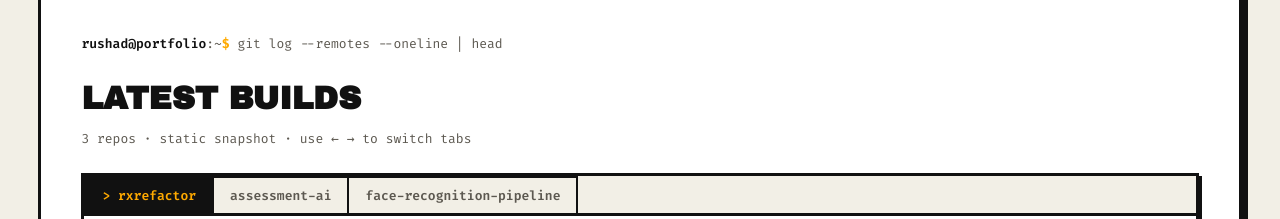
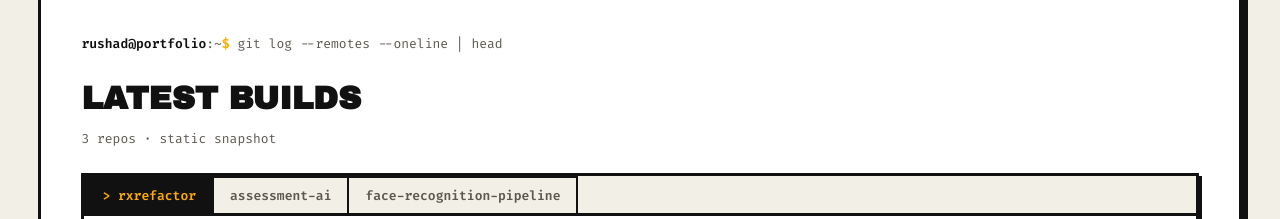
Before and after one commit to RushadW/rushad-portfolio, a React (Vite) app: page / in a window 1280 px wide. Shown: the part 1900-2119 px from the top of the page. Built offline with nearby package versions, Linux system fonts and the light colour scheme; no server answers.

Commit message:
Enhance Projects component by improving status message formatting and hiding keyboard hints on touch devices.

```diff
--- a/src/components/Projects.jsx
+++ b/src/components/Projects.jsx
@@ -77,11 +77,15 @@ export default function Projects() {
 
       <h2 className="section__heading">Latest Builds</h2>
       <p className="section__meta">
-        {status === 'ready'
-          ? `${count} repos · ${SOURCE_LABEL[source]}${
-              fetchedAt ? ` · synced ${timeAgo(new Date(fetchedAt).toISOString())}` : ''
-            } · use ← → to switch tabs`
-          : 'pulling repositories, newest push first'}
+        {status === 'ready' ? (
+          <>
+            {count} repos · {SOURCE_LABEL[source]}
+            {fetchedAt && ` · synced ${timeAgo(new Date(fetchedAt).toISOString())}`}
+            <span className="section__meta-keys"> · use ← → to switch tabs</span>
+          </>
+        ) : (
+          'pulling repositories, newest push first'
+        )}
       </p>
 
       {status === 'loading' && <AsciiSpinner />}
--- a/src/styles/global.css
+++ b/src/styles/global.css
@@ -284,6 +284,13 @@ a:hover {
   font-size: var(--fs-small);
   color: var(--c-muted);
   margin-bottom: 1.5rem;
+}
+
+/* Arrow-key hint is meaningless without a keyboard — hide on touch. */
+@media (hover: none) {
+  .section__meta-keys {
+    display: none;
+  }
 }
 
 .panel__tags {
```
